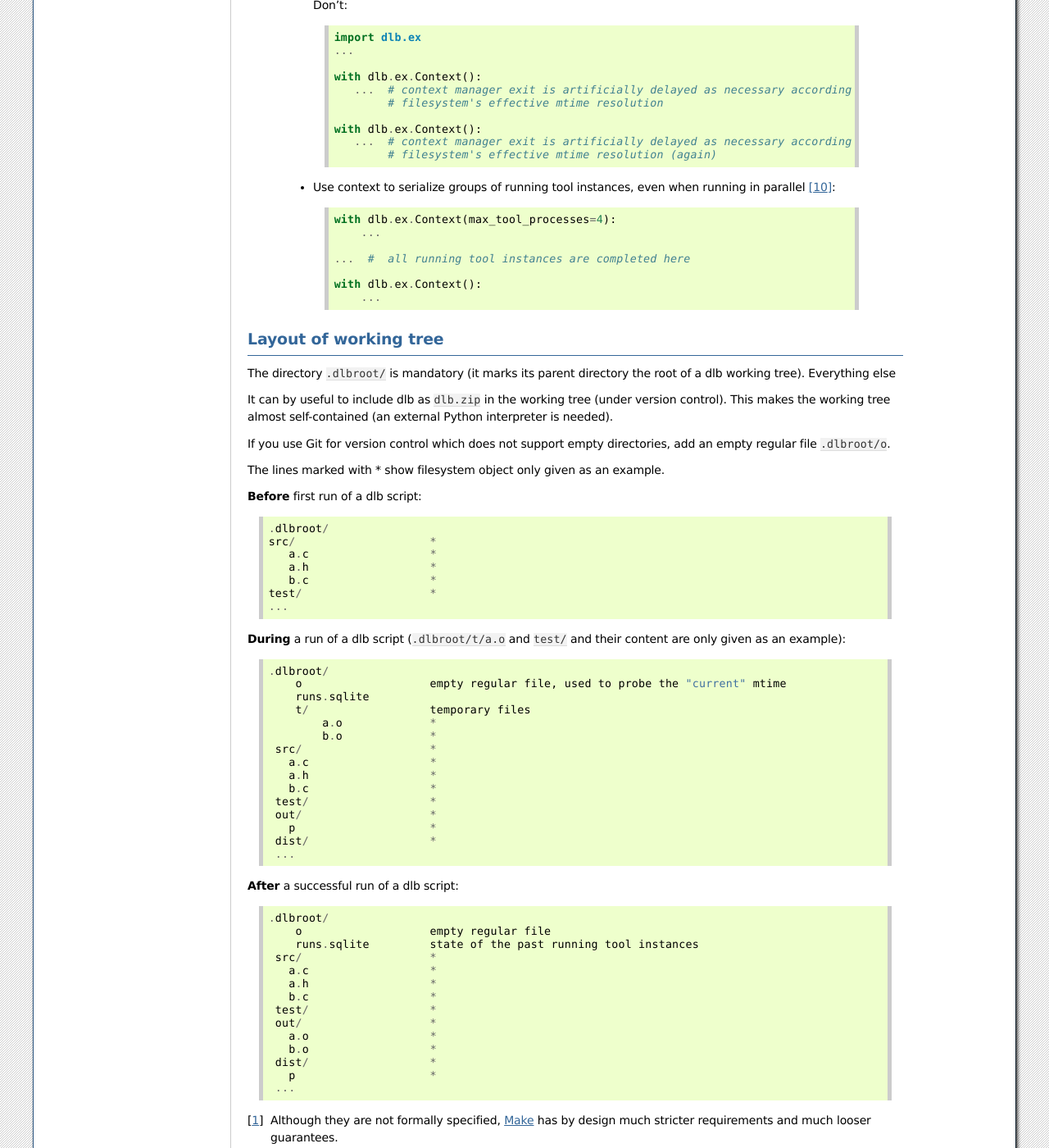
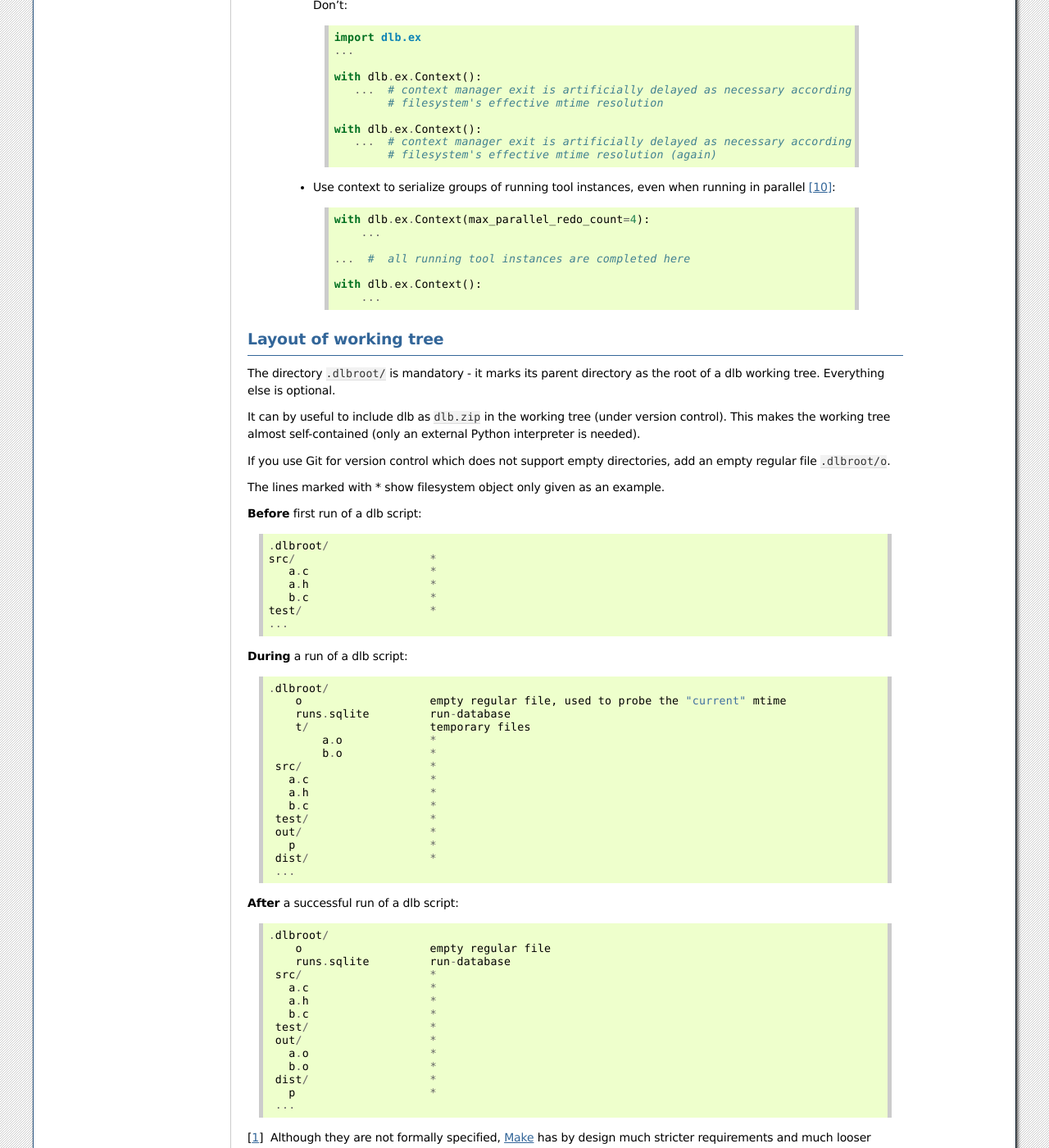
Before and after one commit to dlu-ch/dlb, a Sphinx documentation site: the page built from doc/usage.rst, in a window 1280 px wide and 1400 px high, scrolled down 1583 px. Shown: the whole window at 82% size. Built offline with Sphinx 7.4.7, drawn with Linux system fonts in a browser that asks for light colours.

Commit message:
Improve documentation

```diff
--- a/doc/index.rst
+++ b/doc/index.rst
@@ -12,7 +12,7 @@ A build system *generates files* in a filesystem, mostly with the help of *exter
 Its most important tasks are:
 
 - collect and transform filesystem paths
-- find and call tool binaries (e.g. compilers) with context-dependent command line arguments
+- find and execute tool binaries (e.g. compilers) with context-dependent command line arguments
 - generate files (e.g. some program source files or configuration files)
 - make the build fast by omitting unnecessary redos
 
@@ -35,7 +35,7 @@ Example::
 
    class Path(dlb.fs.PosixPath, dlb.fs.WindowsPath, dlb.fs.NonSpacePath): pass   # (a)
 
-   class Compiler(CppCompilerGcc): DIALECT = 'c11'                               # (b)
+   class Compiler(CppCompilerGcc): DIALECT = 'c++11'                             # (b)
    class Linker(StaticLinkerGcc): pass
 
    with dlb.ex.Context():                                                        # (c)
--- a/doc/usage.rst
+++ b/doc/usage.rst
@@ -110,7 +110,7 @@ Write scripts and tools
 
  - Use context to serialize groups of running tool instances, even when running in parallel [#serialize1]_::
 
-       with dlb.ex.Context(max_tool_processes=4):
+       with dlb.ex.Context(max_parallel_redo_count=4):
            ...
 
        ...  #  all running tool instances are completed here
@@ -122,11 +122,11 @@ Write scripts and tools
 Layout of working tree
 ----------------------
 
-The directory :file:`.dlbroot/` is mandatory (it marks its parent directory the root of a dlb working tree).
-Everything else
+The directory :file:`.dlbroot/` is mandatory - it marks its parent directory as the root of a dlb working tree.
+Everything else is optional.
 
 It can by useful to include dlb as :file:`dlb.zip` in the working tree (under version control). This makes the
-working tree almost self-contained (an external Python interpreter is needed).
+working tree almost self-contained (only an external Python interpreter is needed).
 
 If you use Git for version control which does not support empty directories, add an empty regular file
 :file:`.dlbroot/o`.
@@ -145,14 +145,13 @@ The lines marked with * show filesystem object only given as an example.
    test/                   *
    ...
 
-**During** a run of a dlb script (:file:`.dlbroot/t/a.o` and :file:`test/` and their content are only given as an
-example):
+**During** a run of a dlb script:
 
 ::
 
    .dlbroot/
        o                   empty regular file, used to probe the "current" mtime
-       runs.sqlite
+       runs.sqlite         run-database
        t/                  temporary files
            a.o             *
            b.o             *
@@ -173,7 +172,7 @@ example):
 
    .dlbroot/
        o                   empty regular file
-       runs.sqlite         state of the past running tool instances
+       runs.sqlite         run-database
     src/                   *
       a.c                  *
       a.h                  *
```
Also changed, not shown: doc/terms.rst (+6 -5 lines).
